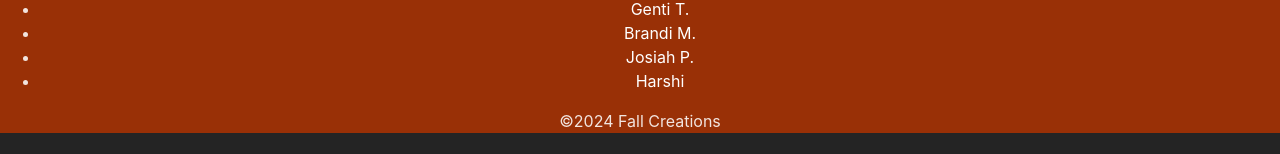
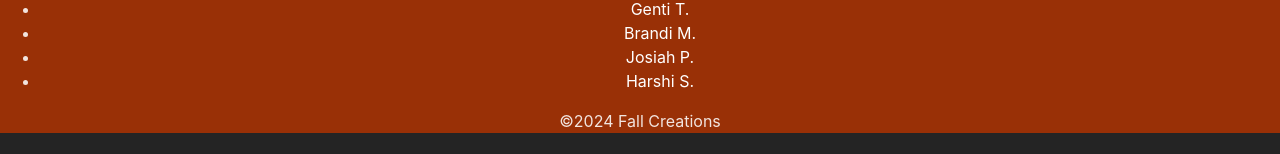
Before and after one commit to 6ent1/fall-creations, a React (Vite) app: page / in a window 1280 px wide. Shown: the part 1701-1855 px from the top of the page. Built offline with nearby package versions, Linux system fonts and the light colour scheme.

Commit message:
basic outline for footer

```diff
--- a/src/components/Footer/Footer.jsx
+++ b/src/components/Footer/Footer.jsx
@@ -31,7 +31,7 @@ function Footer() {
             <li className="footer__list-items">
               <a href="" className="authors">
                 <img src="" alt="" className="footer__icons" />
-                Harshi
+                Harshi S.
               </a>
             </li>
           </ul>
```
